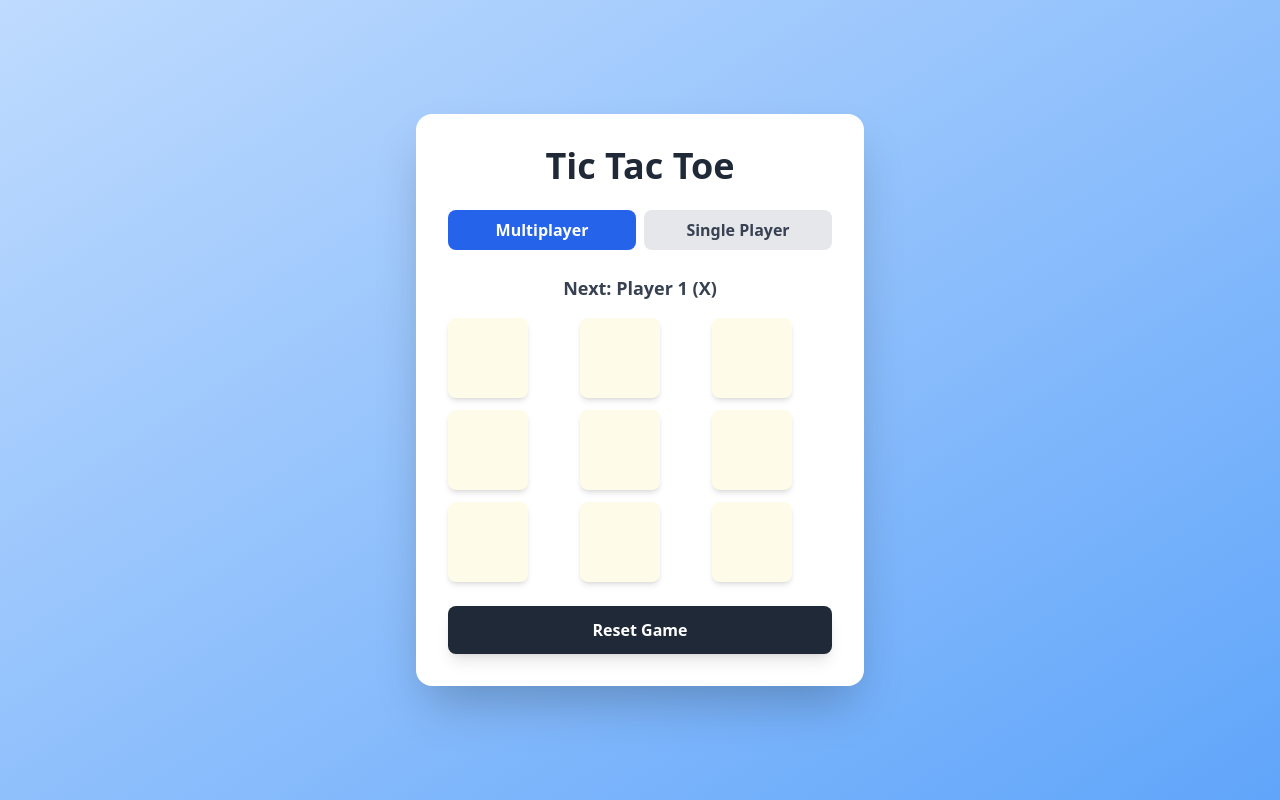
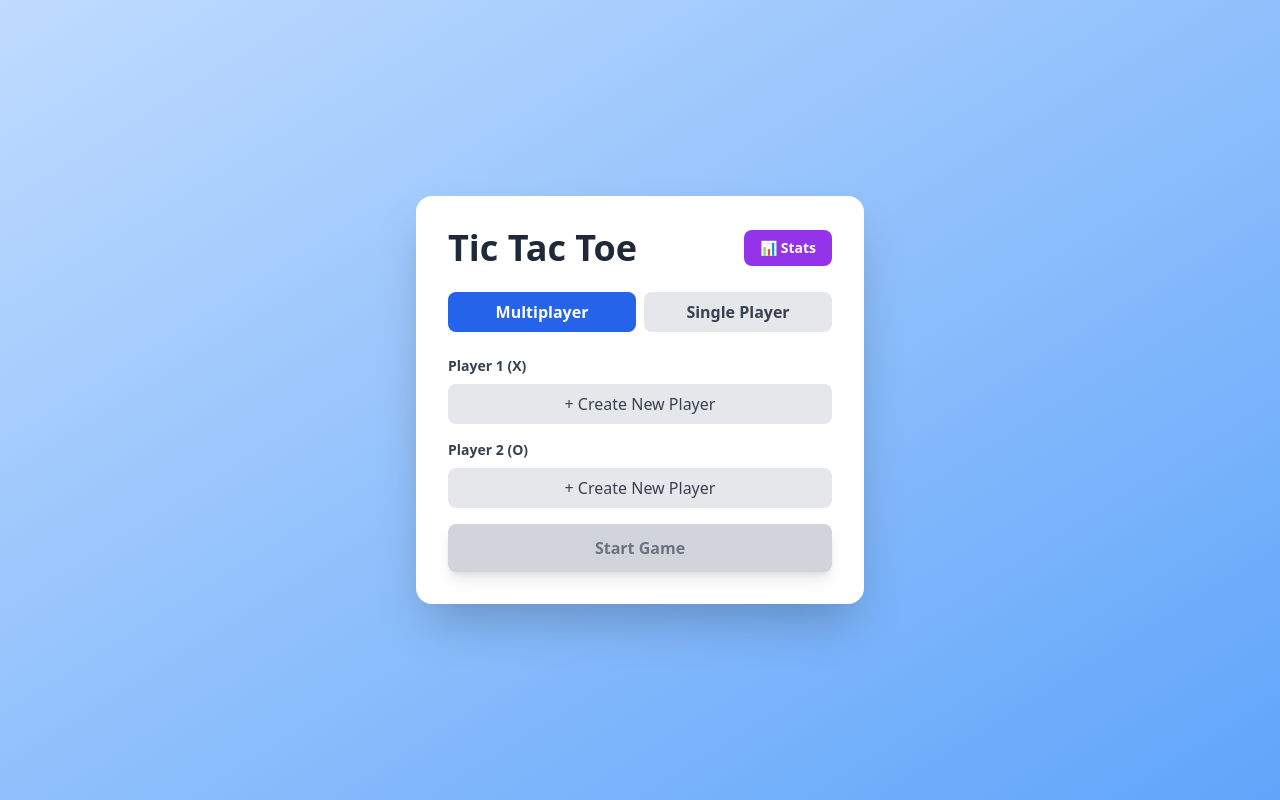
Before and after one commit to Muhammadubaid56/Tic-Tac-toe-game-, a Next.js app: page / in a window 1280 px wide. Built offline with nearby package versions, Linux system fonts and the light colour scheme.

Commit message:
Integrate profile system into TicTacToe with player selection and statistics tracking

```diff
--- a/components/TicTacToe.tsx
+++ b/components/TicTacToe.tsx
@@ -1,12 +1,15 @@
 "use client";
 
-import { useEffect } from "react";
+import { useEffect, useState } from "react";
 import { useGameLogic } from "@/hooks/useGameLogic";
 import { useAI } from "@/hooks/useAI";
+import { useProfiles } from "@/hooks/useProfiles";
 import GameBoard from "./GameBoard";
 import GameModeSelector from "./GameModeSelector";
 import GameStatus from "./GameStatus";
 import ResetButton from "./ResetButton";
+import ProfileSelector from "./ProfileSelector";
+import Statistics from "./Statistics";
 
 export default function TicTacToe() {
   const {
@@ -24,6 +27,16 @@ export default function TicTacToe() {
     setWinner,
   } = useGameLogic();
 
+  const {
+    profiles,
+    currentPlayer1,
+    currentPlayer2,
+    setCurrentPlayer1,
+    setCurrentPlayer2,
+    getOrCreateProfile,
+    recordGameResult,
+  } = useProfiles();
+
   const { makeAIMove } = useAI({
     board,
     setBoard,
@@ -32,35 +45,177 @@ export default function TicTacToe() {
     setWinner,
   });
 
+  const [showStats, setShowStats] = useState(false);
+  const [gameStarted, setGameStarted] = useState(false);
+
+  // Check if players are ready to start
+  const canStartGame = gameMode === "multiplayer"
+    ? currentPlayer1 !== null && currentPlayer2 !== null
+    : currentPlayer1 !== null;
+
   // Trigger AI move when it's AI's turn in single player mode
   useEffect(() => {
-    if (gameMode === "singleplayer" && !isXNext && !gameOver && !winner) {
+    if (gameMode === "singleplayer" && !isXNext && !gameOver && !winner && gameStarted) {
       const timer = setTimeout(() => {
         makeAIMove();
       }, 300);
       return () => clearTimeout(timer);
     }
-  }, [gameMode, isXNext, gameOver, winner, makeAIMove]);
+  }, [gameMode, isXNext, gameOver, winner, makeAIMove, gameStarted]);
+
+  // Record game result when game ends
+  useEffect(() => {
+    if (gameOver && winner && currentPlayer1 && gameStarted) {
+      let resultWinner: "player1" | "player2" | "draw";
+
+      if (winner === "draw") {
+        resultWinner = "draw";
+      } else if (winner === "X") {
+        resultWinner = "player1";
+      } else {
+        resultWinner = gameMode === "singleplayer" ? "player2" : "player2";
+      }
+
+      const player2Id = gameMode === "singleplayer" ? "AI" : currentPlayer2?.id || "AI";
+
+      recordGameResult(
+        currentPlayer1.id,
+        player2Id,
+        resultWinner,
+        gameMode
+      );
+    }
+  }, [gameOver, winner, currentPlayer1, currentPlayer2, gameMode, recordGameResult, gameStarted]);
 
   const handleSquareClick = (index: number) => {
+    if (!gameStarted) return;
     makeMove(index);
   };
 
+  const handleStartGame = () => {
+    if (canStartGame) {
+      setGameStarted(true);
+      resetGame();
+    }
+  };
+
+  const handleReset = () => {
+    resetGame();
+    // Don't reset gameStarted, just reset the board
+  };
+
+  const handleModeChange = (mode: "multiplayer" | "singleplayer") => {
+    changeGameMode(mode);
+    setGameStarted(false);
+    if (mode === "singleplayer") {
+      setCurrentPlayer2(null);
+    }
+  };
+
+  // Auto-select player 2 for single player (AI)
+  useEffect(() => {
+    if (gameMode === "singleplayer") {
+      setCurrentPlayer2(null);
+    }
+  }, [gameMode, setCurrentPlayer2]);
+
   return (
     <div className="bg-white rounded-2xl shadow-2xl p-8 max-w-md w-full">
-      <h1 className="text-4xl font-bold text-center mb-6 text-gray-800">Tic Tac Toe</h1>
+      <div className="flex justify-between items-center mb-6">
+        <h1 className="text-4xl font-bold text-gray-800">Tic Tac Toe</h1>
+        <button
+          onClick={() => setShowStats(true)}
+          className="px-4 py-2 bg-purple-600 text-white rounded-lg font-semibold hover:bg-purple-700 transition-colors text-sm"
+        >
+          📊 Stats
+        </button>
+      </div>
 
-      <GameModeSelector gameMode={gameMode} onModeChange={changeGameMode} />
+      {!gameStarted ? (
+        <div className="space-y-4">
+          <GameModeSelector gameMode={gameMode} onModeChange={handleModeChange} />
 
-      <GameStatus winner={winner} gameMode={gameMode} isXNext={isXNext} />
+          <ProfileSelector
+            profiles={profiles}
+            currentProfile={currentPlayer1}
+            onSelectProfile={setCurrentPlayer1}
+            onCreateProfile={getOrCreateProfile}
+            label="Player 1 (X)"
+            playerNumber={1}
+          />
 
-      <GameBoard
-        board={board}
-        onSquareClick={handleSquareClick}
-        disabled={gameOver}
-      />
+          {gameMode === "multiplayer" && (
+            <ProfileSelector
+              profiles={profiles.filter((p) => p.id !== currentPlayer1?.id)}
+              currentProfile={currentPlayer2}
+              onSelectProfile={setCurrentPlayer2}
+              onCreateProfile={getOrCreateProfile}
+              label="Player 2 (O)"
+              playerNumber={2}
+            />
+          )}
 
-      <ResetButton onReset={resetGame} />
+          {gameMode === "singleplayer" && (
+            <div className="mb-4">
+              <label className="block text-sm font-semibold text-gray-700 mb-2">
+                Player 2 (O)
+              </label>
+              <div className="bg-gray-100 p-3 rounded-lg">
+                <p className="font-semibold text-gray-600">🤖 AI Opponent</p>
+              </div>
+            </div>
+          )}
+
+          <button
+            onClick={handleStartGame}
+            disabled={!canStartGame}
+            className={`w-full py-3 rounded-lg font-semibold transition-colors shadow-lg ${
+              canStartGame
+                ? "bg-green-600 text-white hover:bg-green-700"
+                : "bg-gray-300 text-gray-500 cursor-not-allowed"
+            }`}
+          >
+            Start Game
+          </button>
+        </div>
+      ) : (
+        <>
+          <GameModeSelector gameMode={gameMode} onModeChange={handleModeChange} />
+
+          <GameStatus
+            winner={winner}
+            gameMode={gameMode}
+            isXNext={isXNext}
+            player1Name={currentPlayer1?.name || "Player 1"}
+            player2Name={
+              gameMode === "singleplayer" ? "AI" : currentPlayer2?.name || "Player 2"
+            }
+          />
+
+          <GameBoard
+            board={board}
+            onSquareClick={handleSquareClick}
+            disabled={gameOver}
+          />
+
+          <div className="flex gap-2">
+            <ResetButton onReset={handleReset} />
+            <button
+              onClick={() => setGameStarted(false)}
+              className="flex-1 py-3 bg-gray-500 text-white rounded-lg font-semibold hover:bg-gray-600 transition-colors shadow-lg"
+            >
+              Back to Setup
+            </button>
+          </div>
+        </>
+      )}
+
+      {showStats && (
+        <Statistics
+          profiles={profiles}
+          onClose={() => setShowStats(false)}
+        />
+      )}
     </div>
   );
 }
```
Also changed, not shown: 1 other file (tests, documents, lock files or other folders).
